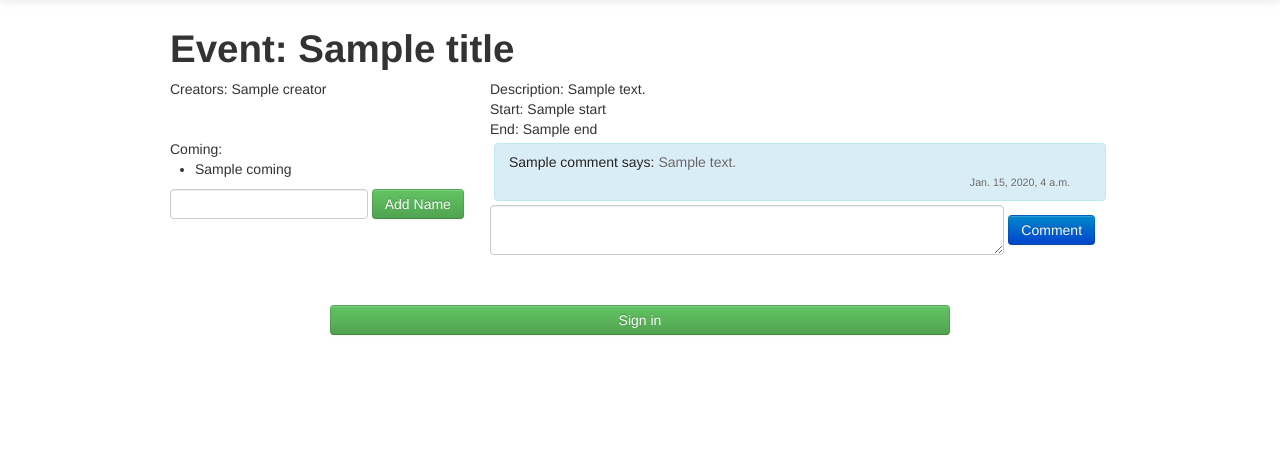
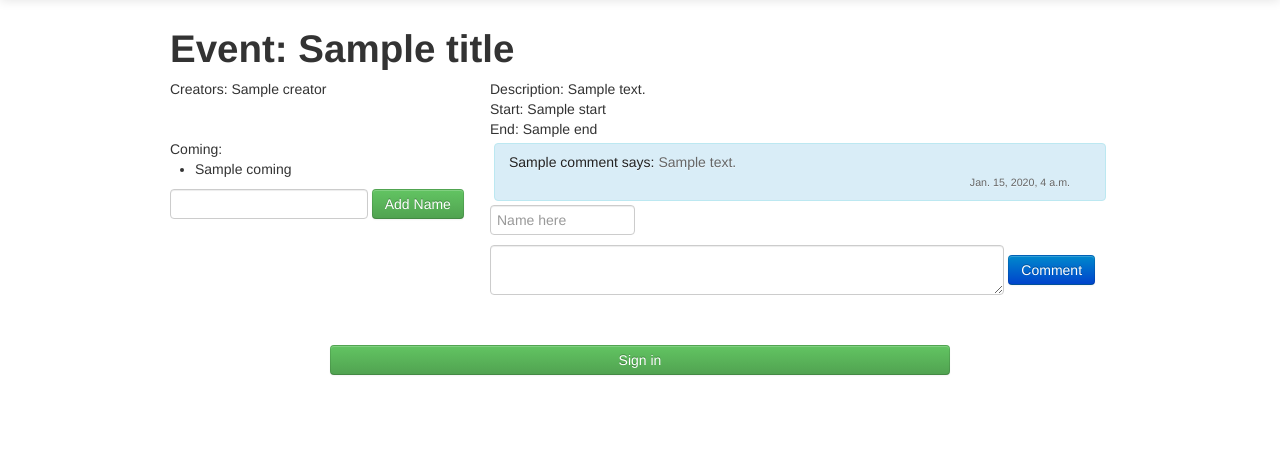
Before and after one commit to psatyajeet/SpareTime, a Django app: template mysite/templates/socialcalendar/event.html in a window 1280 px wide. Shown: the part 41-516 px from the top of the page. Run offline with Django 3.2, Linux system fonts and the light colour scheme; tables that the repository leaves empty hold one stand-in row (values such as "Sample post"); the template is opened without the code that fills it: values that come from a table or form of the project are taken from there, most other values are stand-ins (such as "Sample title", 1, 10 or a date in 2020); parts of the project's set-up code (start-up, migrations or seed data) failed here and were passed over; some libraries are stand-ins or nearby versions.

Commit message:
fixed comments/notify if comment

```diff
--- a/mysite/socialcalendar/models.py
+++ b/mysite/socialcalendar/models.py
@@ -28,6 +28,8 @@ class Event(models.Model):
     recurrence = models.TextField(default= "")
     exceptions = models.ManyToManyField(ExceptionDate, related_name = 'ExceptionDate')
     repeatID = models.TextField(default = "")
+    unseen = models.ManyToManyField("UserProfile", related_name = 'unseen')
+
     def __unicode__(self):
         return self.title
 
@@ -58,10 +60,9 @@ class Name(models.Model):
 
 class Comment(models.Model):
     comment = models.TextField(default='')
-    commenter = models.ForeignKey(UserProfile, related_name = 'commenter')
+    commenter = models.ForeignKey(UserProfile, related_name = 'commenter', blank=True, null = True)
     name = models.CharField(max_length=30)
     date = models.DateTimeField('Comment Time')
     event = models.ForeignKey(Event, related_name = 'event')
-
     def __unicode__(self):
         return self.comment
--- a/mysite/static/css/custom.css
+++ b/mysite/static/css/custom.css
@@ -174,6 +174,16 @@ tr.calendarRow td:last-child {
     cursor: default;
 }
 
+.commentNotif {
+    background-color: #9999FF;
+    border: 2px solid #4C4C80;
+    position: absolute;
+    z-index: 10;
+    opacity: 0.7;
+    overflow: hidden;
+    cursor: default;
+}
+
 .movingEvent {
     opacity: 0.6;
     filter: alpha(opacity=60);
--- a/mysite/static/js/draggable.js
+++ b/mysite/static/js/draggable.js
@@ -197,6 +197,8 @@ var populateWeekEvents = function() {
                 else
                     $div = $('<div class="event" id="'+dat.id+'"><p>'+dat.title+'</p></div>');
             }
+            if (dat.newComment)
+                $div = $('<div class="event commentNotif" id="'+dat.id+'"><p>'+dat.title+'</p></div>');
             $div.height((height+cellBorderWidth)*(dat.end - dat.start)*2-bufferWidth-eventBorderWidth);
             $div.width((widths[dat.day])*dat.width-eventBorderWidth-bufferWidth);
             $div.offset({top: (height+cellBorderWidth)*dat.start*2,
--- a/mysite/templates/socialcalendar/event.html
+++ b/mysite/templates/socialcalendar/event.html
@@ -41,7 +41,10 @@
                 </div>
                 {% endfor %}
             </div>
+                <input type="text" class="span3" id = "Name" placeholder="Name here">
+
             <form class="form-search">
+
                 <textarea  class="span10" id = "commentForm"></textarea>
                 <button class="btn btn-primary" type="button" id="comment">Comment</button>
             </form>
@@ -72,6 +75,10 @@
         </span>
     </div>
 <script>
+    loggedIn = {{loggedIn}}
+    if(loggedIn == 1){
+        $("#Name").hide()
+    }
     eventPage = true
     var id = {{id}}
     function addName(){
@@ -84,7 +91,7 @@
 
     function addComment(){
         var comment = $("#commentForm").val()
-        $.post('comment',{'name' : $("#inputBox").val(), 'id': id, 'comment': $('#commentForm').val()}, function (data, status) {
+        $.post('comment',{'name' : $("#Name").val(), 'id': id, 'comment': $('#commentForm').val()}, function (data, status) {
             $("#commentsPlace").append('<div class = "comment alert alert-info"> <span class="commentName">'+ data[0].commenter + ' says:</span> '+ comment+ '<div class="commentDate">'+data[0].date+'</div> </div>');
         }, "json")
         $("#commentForm").val("")
```
Also changed, not shown: mysite/socialcalendar/views.py (+17 -4 lines).
